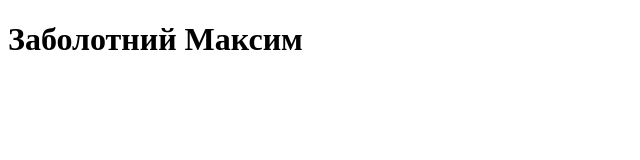
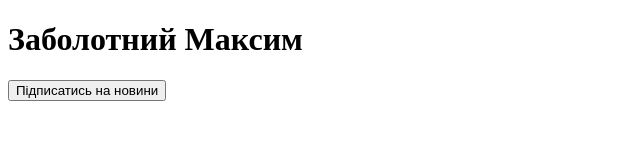
Before and after one commit to maxim-zabolotny/lr2, a plain HTML site: page index.html in a window 1280 px wide. Shown: the whole page, without its empty margins (0-640 px from the left). Drawn offline with Linux system fonts and the light colour scheme.

Commit message:
add btn subscribe

```diff
--- a/index.html
+++ b/index.html
@@ -6,5 +6,6 @@
 </head>
 <body>
 <h1>Заболотний Максим</h1>
+<button>Підписатись на новини</button>
 </body>
 </html>
```
